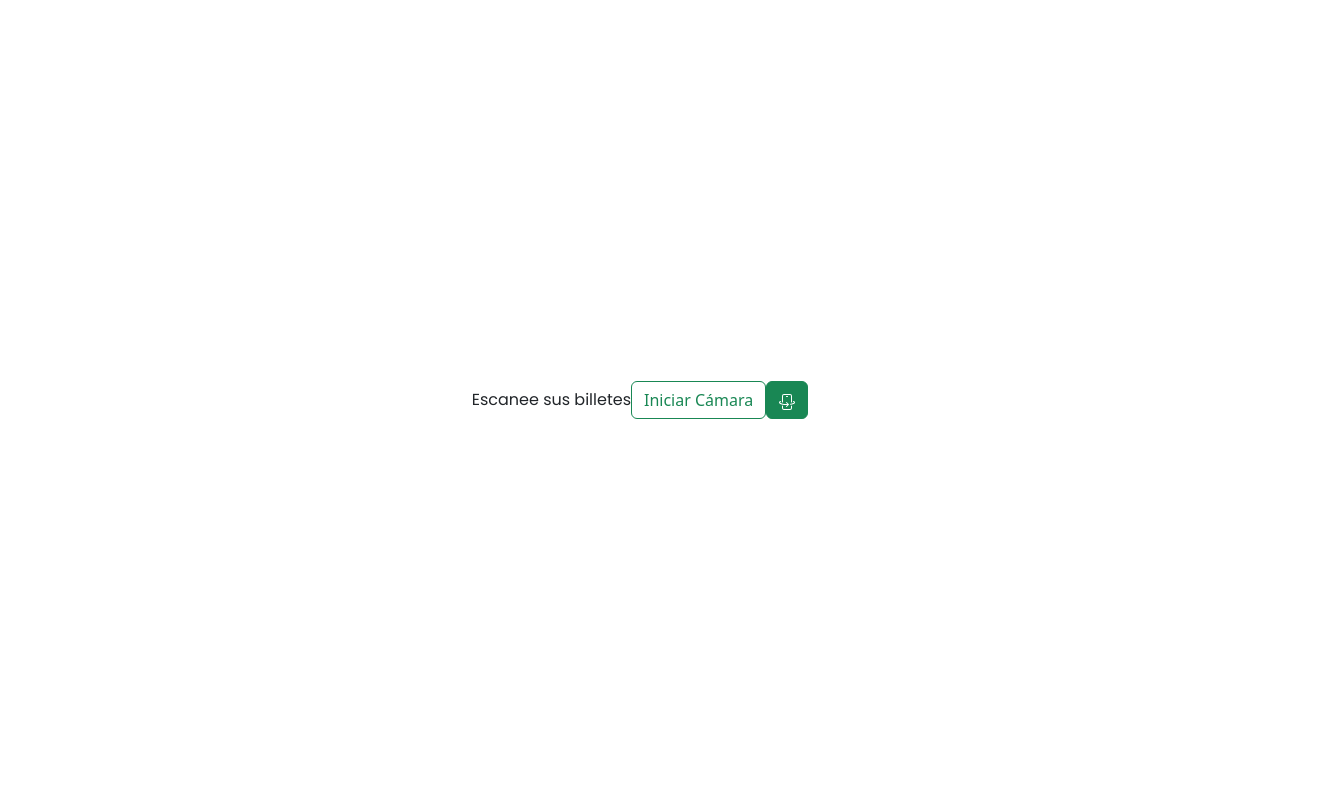
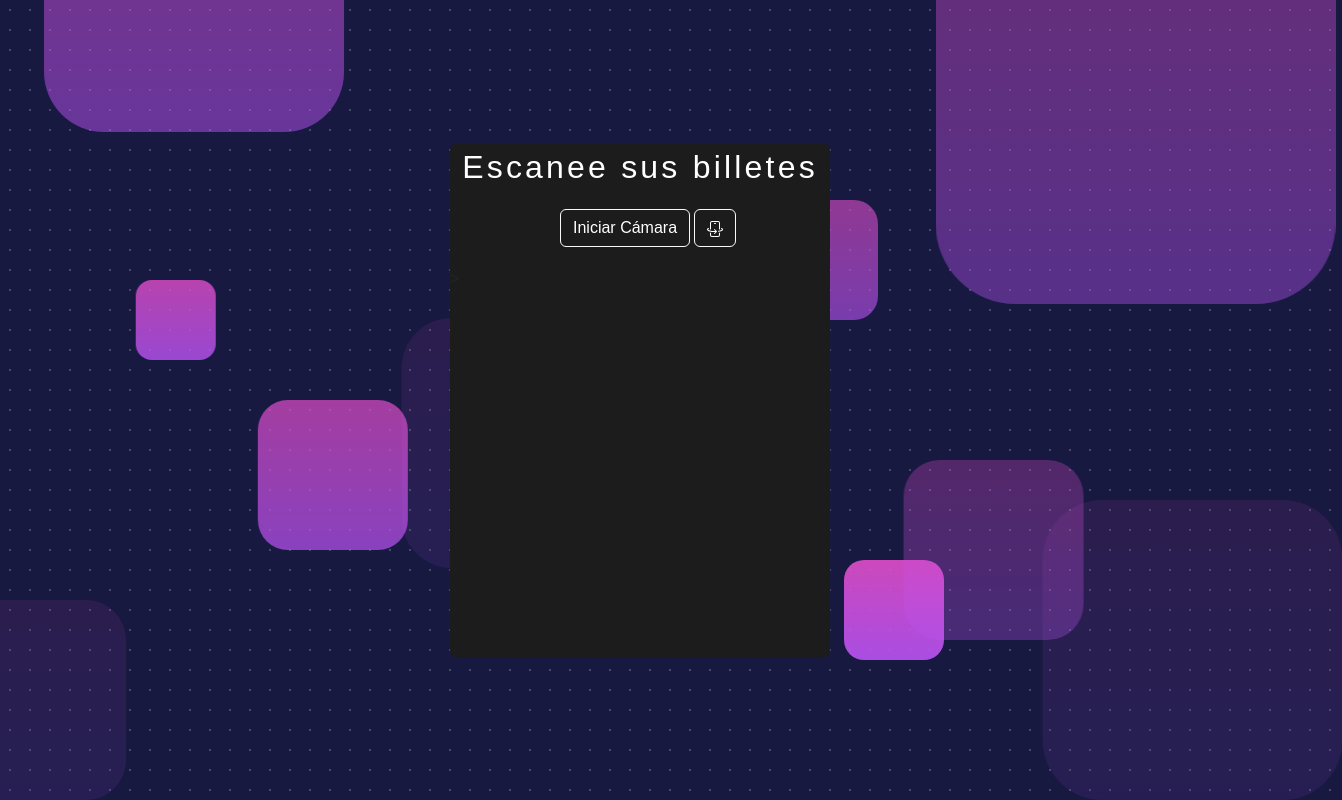
Before and after one commit to OmarAlvrz/RegistroLoginBilletAI, a plain HTML site: page tfjs.html in a window 1280 px wide. Shown: the whole page, 1342 px wide, since content can reach past the window. Drawn offline with nearby package versions, Linux system fonts and the light colour scheme; a web font is replaced by a local one.

Commit message:
Add files via upload

```diff
--- /dev/null
+++ b/style-noreact.css
@@ -0,0 +1,181 @@
+@import url('https://fonts.googleapis.com/css2?family=Poppins:ital,wght@0,100;0,200;0,300;0,400;0,500;0,600;0,700;0,800;0,900;1,100;1,200;1,300;1,400;1,500;1,600;1,700;1,800;1,900&display=swap');
+@import url('https://fonts.cdnfonts.com/css/fjalla-one-2');
+*{
+    margin: 0;
+    padding: 0;
+    box-sizing: border-box;
+    font-family: 'Fjalla One', sans-serif;
+}
+
+@keyframes move-left-right {
+    0% {
+      transform: translateX(-10px);
+    }
+    50% {
+      transform: translateX(10px);
+    }
+    100% {
+      transform: translateX(-10px);
+    }
+  }
+.index-page .squares {
+    animation: move-left-right 1s infinite;
+    background: #ba54f5;
+    background: -webkit-linear-gradient(0deg, #ba54f5 0%, #e14eca 100%);
+    background: -o-linear-gradient(0deg, #ba54f5 0%, #e14eca 100%);
+    background: -moz-linear-gradient(0deg, #ba54f5 0%, #e14eca 100%);
+    background: linear-gradient(0deg, #ba54f5 0%, #e14eca 100%);
+    position: absolute;
+    transition: 0.5s ease-out;
+    overflow: hidden;
+    border-radius: 20%;
+    z-index: -1;
+  }
+
+  .index-page .squares.square1 {
+    animation: move-left-right 4s infinite;
+    height: 300px;
+    width: 300px;
+    opacity: 0.5;
+    left: 3%;
+    top: -21%;
+  }
+
+  .index-page .squares.square2 {
+    animation: move-left-right 6s infinite;
+    height: 400px;
+    width: 400px;
+    opacity: 0.4;
+    right: -5%;
+    top: -12%;
+  }
+
+  .index-page .squares.square3 {
+    animation: move-left-right 5s infinite;
+    height: 200px;
+    width: 200px;
+    opacity: 0.1;
+    left: -5%;
+    bottom: 0%;
+  }
+
+  .index-page .squares.square4 {
+    animation: move-left-right 10s infinite;
+    height: 100px;
+    width: 100px;
+    opacity: 0.9;
+    right: 27%;
+    top: 70%;
+  }
+
+  .index-page .squares.square5 {
+    animation: move-left-right 6s infinite;
+    height: 250px;
+    width: 250px;
+    opacity: 0.1;
+    left: 32%;
+    bottom: 29%;
+  }
+
+  .index-page .squares.square6 {
+    animation: move-left-right 9s infinite;
+    left: 10%;
+    top: 35%;
+    height: 80px;
+    width: 80px;
+    opacity: 0.8;
+  }
+
+  .index-page .squares.square7 {
+    animation: move-left-right 3s infinite;
+    width: 300px;
+    height: 300px;
+    right: -5%;
+    bottom: 0%;
+    opacity: 0.1;
+  }
+
+.index-page .squares.square8 {
+    animation: move-left-right 8s infinite;
+    height: 150px;
+    width: 150px;
+    opacity: 0.7;
+    left: 20%;
+    top: 50%;
+}
+
+.index-page .squares.square9 {
+    animation: move-left-right 7s infinite;
+    height: 180px;
+    width: 180px;
+    opacity: 0.3;
+    right: 15%;
+    bottom: 20%;
+}
+
+.index-page .squares.square10 {
+    animation: move-left-right 5s infinite;
+    height: 120px;
+    width: 120px;
+    opacity: 0.6;
+    left: 60%;
+    top: 25%;
+}
+
+.index-page .squares.square11 {
+    animation: move-left-right 4s infinite;
+    height: 220px;
+    width: 220px;
+    opacity: 0.2;
+    right: 40%;
+    bottom: 40%;
+}
+
+body{
+    display: flex;
+    justify-content: center;
+    align-items: center;
+    min-height: 100vh;
+}
+
+.box{
+    position: relative;
+    width: 380px;
+    height: 515px;
+    background: #1c1c1c;
+    border-radius: 8px;
+    overflow: hidden;
+}
+
+.box h2{
+    color: #fff;
+    font-weight: 500;
+    text-align: center;
+    letter-spacing: 0.1em;
+    margin-top: 5px;
+}
+
+.box button{
+    color: white;
+}
+
+.box .botones{
+    display: inline-block;
+    margin-left: 110px;
+    margin-top: 15px;
+    margin-bottom: 20px;
+}
+
+.webcam-container {
+    position: relative;
+}
+
+.label-container {
+    position: absolute;
+    top: 10px; /* Puedes ajustar la posición vertical según tus necesidades */
+    left: 50px; /* Puedes ajustar la posición horizontal según tus necesidades */
+    top: 150px;
+    display: inline-block;
+    font-size: 40px;
+    color: white;
+}
--- a/tfjs.html
+++ b/tfjs.html
@@ -4,18 +4,51 @@
   <meta charset="UTF-8">
   <meta name="viewport" content="width=device-width, initial-scale=1.0">
   <title>BilletAI</title>
-  <link rel="stylesheet" href="style.css">
+  <link rel="stylesheet" href="style-noreact.css">
   <link href="https://cdn.jsdelivr.net/npm/bootstrap@5.3.3/dist/css/bootstrap.min.css" rel="stylesheet" integrity="sha384-QWTKZyjpPEjISv5WaRU9OFeRpok6YctnYmDr5pNlyT2bRjXh0JMhjY6hW+ALEwIH" crossorigin="anonymous">
   <script src="https://cdn.jsdelivr.net/npm/bootstrap@5.3.3/dist/js/bootstrap.bundle.min.js" integrity="sha384-YvpcrYf0tY3lHB60NNkmXc5s9fDVZLESaAA55NDzOxhy9GkcIdslK1eN7N6jIeHz" crossorigin="anonymous"></script>
+  <style>
+     body {
+    background-color: #171941; /* Color de fondo nuevo*/
+    background-image: radial-gradient(circle, #cccccc42 1px, transparent 1px); /* Patrón de puntos grises */
+    background-size: 20px 20px; /* Tamaño del patrón de puntos */
+  }
+  </style>
 </head>
 <body>
-  <div class="instruccion" style="margin-top: 0px;">Escanee sus billetes</div>
-  <button id="startButton" type="button" class="btn btn-outline-success" onclick="init()">Iniciar Cámara</button>
-  <button id="flipButton" type="button" class="btn btn-outline-success"style="background-color: #198754; color: white;" onclick="flipCamera()"><svg xmlns="http://www.w3.org/2000/svg" width="16" height="16" fill="currentColor" class="bi bi-phone-flip" viewBox="0 0 16 16">
-    <path fill-rule="evenodd" d="M11 1H5a1 1 0 0 0-1 1v6a.5.5 0 0 1-1 0V2a2 2 0 0 1 2-2h6a2 2 0 0 1 2 2v6a.5.5 0 0 1-1 0V2a1 1 0 0 0-1-1m1 13a1 1 0 0 1-1 1H5a1 1 0 0 1-1-1v-2a.5.5 0 0 0-1 0v2a2 2 0 0 0 2 2h6a2 2 0 0 0 2-2v-2a.5.5 0 0 0-1 0zM1.713 7.954a.5.5 0 1 0-.419-.908c-.347.16-.654.348-.882.57C.184 7.842 0 8.139 0 8.5c0 .546.408.94.823 1.201.44.278 1.043.51 1.745.696C3.978 10.773 5.898 11 8 11q.148 0 .294-.002l-1.148 1.148a.5.5 0 0 0 .708.708l2-2a.5.5 0 0 0 0-.708l-2-2a.5.5 0 1 0-.708.708l1.145 1.144L8 10c-2.04 0-3.87-.221-5.174-.569-.656-.175-1.151-.374-1.47-.575C1.012 8.639 1 8.506 1 8.5c0-.003 0-.059.112-.17.115-.112.31-.242.6-.376Zm12.993-.908a.5.5 0 0 0-.419.908c.292.134.486.264.6.377.113.11.113.166.113.169s0 .065-.13.187c-.132.122-.352.26-.677.4-.645.28-1.596.523-2.763.687a.5.5 0 0 0 .14.99c1.212-.17 2.26-.43 3.02-.758.38-.164.713-.357.96-.587.246-.229.45-.537.45-.919 0-.362-.184-.66-.412-.883s-.535-.411-.882-.571M7.5 2a.5.5 0 0 0 0 1h1a.5.5 0 0 0 0-1z"/>
-  </svg></button>
-  <div id="webcam-container" class="webcam-container"></div>
-  <div id="label-container" style="font-size: 50px; font-weight: bold;"></div>
+  <!-- Aquí están los cuadrados animados -->
+  <div class="index-page">
+    <div class="squares square1"></div>
+    <div class="squares square2"></div>
+    <div class="squares square3"></div>
+    <div class="squares square4"></div>
+    <div class="squares square5"></div>
+    <div class="squares square6"></div>
+    <div class="squares square7"></div>
+    <div class="squares square8"></div>
+    <div class="squares square9"></div>
+    <div class="squares square10"></div>
+    <div class="squares square11"></div>
+  </div>
+
+
+
+  <div class="box">
+    <h2>Escanee sus billetes</h2>
+
+    <div class="botones">
+        <button id="startButton" type="button" class="btn btn-outline-light" onclick="init()">Iniciar Cámara</button>
+        <button id="flipButton" type="button" class="btn btn-outline-light" onclick="flipCamera()"><svg xmlns="http://www.w3.org/2000/svg" width="16" height="16" fill="currentColor" class="bi bi-phone-flip" viewBox="0 0 16 16">
+          <path fill-rule="evenodd" d="M11 1H5a1 1 0 0 0-1 1v6a.5.5 0 0 1-1 0V2a2 2 0 0 1 2-2h6a2 2 0 0 1 2 2v6a.5.5 0 0 1-1 0V2a1 1 0 0 0-1-1m1 13a1 1 0 0 1-1 1H5a1 1 0 0 1-1-1v-2a.5.5 0 0 0-1 0v2a2 2 0 0 0 2 2h6a2 2 0 0 0 2-2v-2a.5.5 0 0 0-1 0zM1.713 7.954a.5.5 0 1 0-.419-.908c-.347.16-.654.348-.882.57C.184 7.842 0 8.139 0 8.5c0 .546.408.94.823 1.201.44.278 1.043.51 1.745.696C3.978 10.773 5.898 11 8 11q.148 0 .294-.002l-1.148 1.148a.5.5 0 0 0 .708.708l2-2a.5.5 0 0 0 0-.708l-2-2a.5.5 0 1 0-.708.708l1.145 1.144L8 10c-2.04 0-3.87-.221-5.174-.569-.656-.175-1.151-.374-1.47-.575C1.012 8.639 1 8.506 1 8.5c0-.003 0-.059.112-.17.115-.112.31-.242.6-.376Zm12.993-.908a.5.5 0 0 0-.419.908c.292.134.486.264.6.377.113.11.113.166.113.169s0 .065-.13.187c-.132.122-.352.26-.677.4-.645.28-1.596.523-2.763.687a.5.5 0 0 0 .14.99c1.212-.17 2.26-.43 3.02-.758.38-.164.713-.357.96-.587.246-.229.45-.537.45-.919 0-.362-.184-.66-.412-.883s-.535-.411-.882-.571M7.5 2a.5.5 0 0 0 0 1h1a.5.5 0 0 0 0-1z"/>
+        </svg></button>
+    </div>
+    <div id="webcam-container" class="webcam-container">
+      <!-- Contenedor de la cámara -->
+      <!-- El texto cambiará dentro de aquí -->
+      <div id="label-container" class="label-container">
+
+      </div>
+  </div>>
   <script src="https://cdn.jsdelivr.net/npm/@tensorflow/tfjs@latest/dist/tf.min.js"></script>
   <script src="https://cdn.jsdelivr.net/npm/@teachablemachine/image@latest/dist/teachablemachine-image.min.js"></script>
   <script type="text/javascript">
@@ -70,7 +103,7 @@
         const classPrediction = prediction[i];
 
         // Check if probability is greater than 50%
-        if (classPrediction.probability > 0.5) {
+        if (classPrediction.probability > 0.65) {
           // If so, directly display the predicted class
           labelContainer.innerHTML = classPrediction.className;
           break; // Exit after displaying the first class above 50% probability
```
